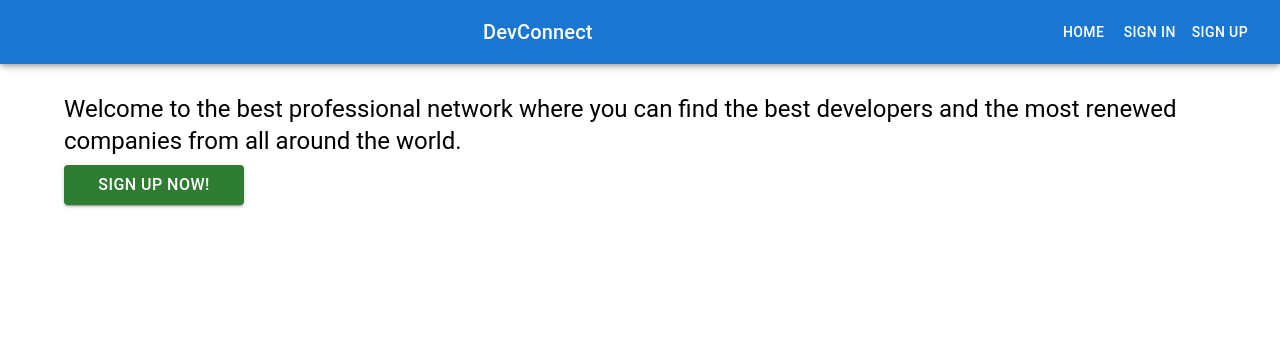
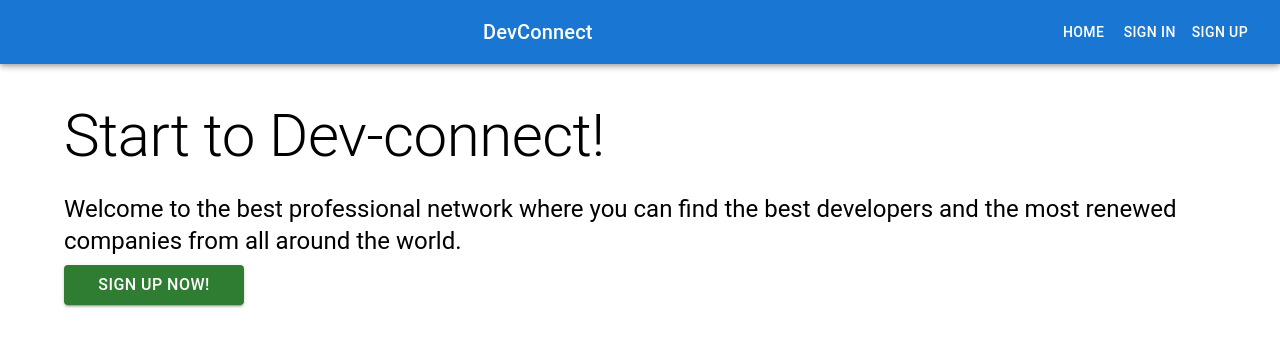
Before and after one commit to r-alo/dev-connect, a React (Create React App) app in the folder client/: page / in a window 1280 px wide. Shown: the top 346 px of the page. Built offline with nearby package versions, Linux system fonts and the light colour scheme; the HTML template or start-up script is replaced by a standard one.

Commit message:
additional changes to client

```diff
--- a/client/src/App.js
+++ b/client/src/App.js
@@ -5,7 +5,7 @@ import LogIn from './components/login'
 import RecruiterForm from './components/recruiterForm';
 import LandingPage from './pages/LandingPage';
 import RecruiterProfile from './components/recruiterProfile';
-import Signup from './components/signup';
+import Signup from './pages/Signup';
 import NavBar from './components/navBar';
 
 // React Router
@@ -40,11 +40,16 @@ function App() {
       <BrowserRouter>
         <div className="App">
           <NavBar />
+          <br />
+          <br />
+          <br />
+          <br />
+          <br />
           <Routes>
             <Route path="/" element={<LandingPage />} />
+            <Route path="/signup" element={<Signup />} />
             <Route path="/profile" element={<FreelanceProfile />} />
             <Route path="/login" element={<LogIn />} />
-            <Route path="/signup" element={<Signup />} />
             <Route path="/recruiter" element={<RecruiterProfile />} />
             <Route path="/highlight" element={ <FreelanceHighlight /> } />
             <Route path="/recruiterForm" element={<RecruiterForm />} />
--- a/client/src/pages/LandingPage.js
+++ b/client/src/pages/LandingPage.js
@@ -1,6 +1,8 @@
 import React from 'react';
 import { Button, Container } from '@mui/material';
 import Typography from '@mui/material/Typography';
+
+import { Link } from 'react-router-dom';
 
 
 export default function LandingPage() {
@@ -11,6 +13,7 @@ export default function LandingPage() {
             Welcome to the best professional network where you can find the best developers
             and the most renewed companies from all around the world.
           </Typography>
+          <Link to="/signup" >
           <Button
           text align= "right"
           gutterBottom
@@ -20,6 +23,7 @@ export default function LandingPage() {
           >
             Sign up now!
           </Button>
+          </Link>
     </Container>
   );
 };
```
Also changed, not shown: client/src/pages/Signup.js (renamed from client/src/components/signup.js, +4 -3 lines).
